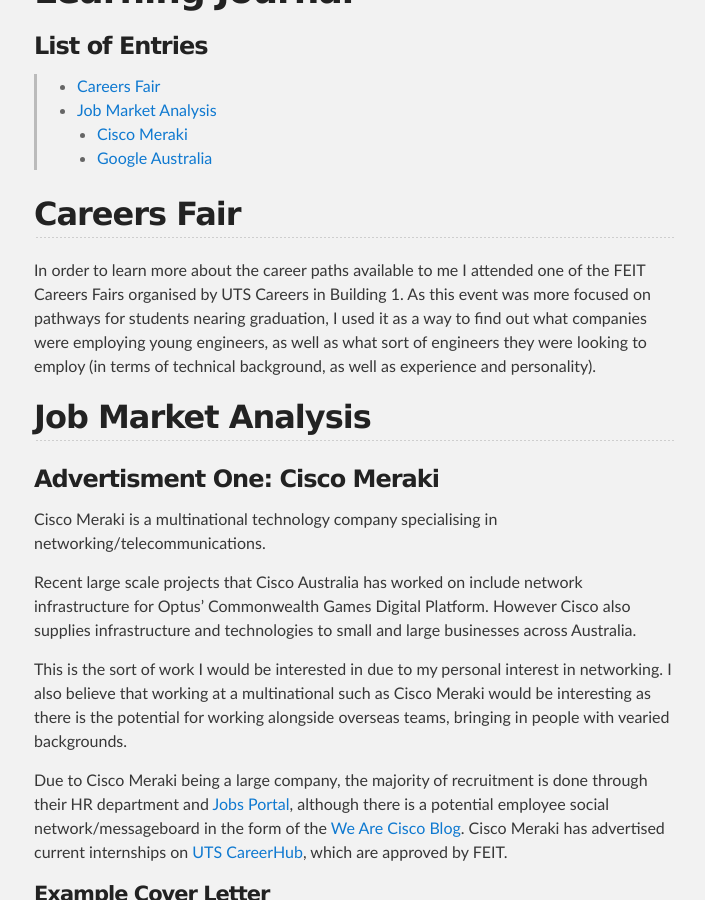
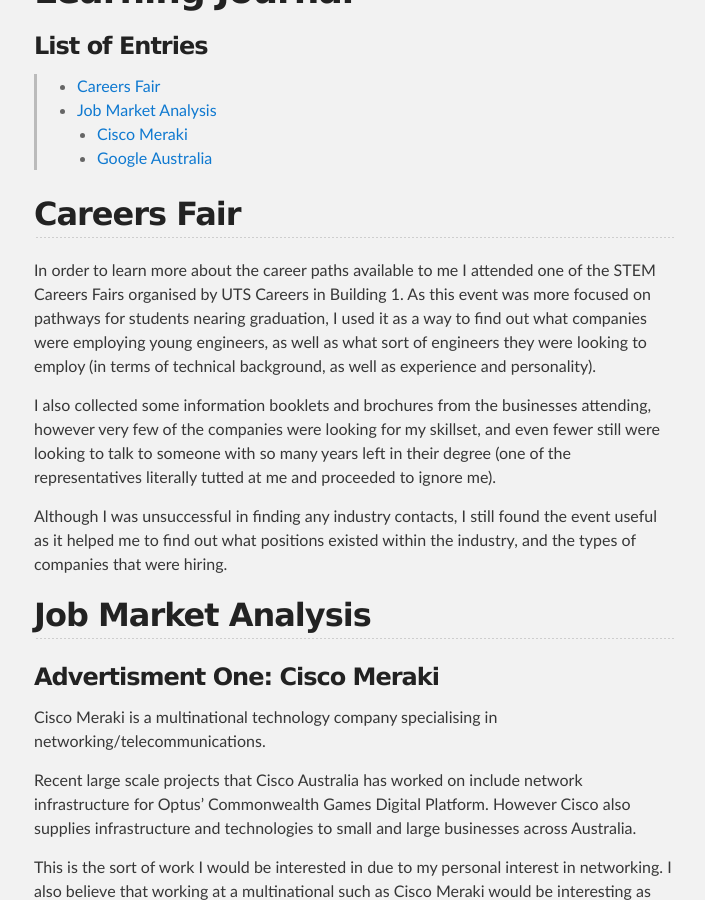
Before and after one commit to 13197963/13197963.github.io, a Jekyll site: the page built from learnJournal.md, in a window 1280 px wide and 900 px high, scrolled down 320 px. Shown: the whole window, without its empty margins (286-991 px from the left). Built offline with Jekyll 4.4.1, drawn with Linux system fonts in a browser that asks for light colours; our own code applies the rules of GitHub Pages for plain Markdown files.

Commit message:
Update learnJournal.md

```diff
--- a/learnJournal.md
+++ b/learnJournal.md
@@ -13,8 +13,12 @@ layout: default
 
 
 ## Careers Fair
-In order to learn more about the career paths available to me I attended one of the FEIT Careers Fairs organised by UTS Careers in Building 1.
+In order to learn more about the career paths available to me I attended one of the STEM Careers Fairs organised by UTS Careers in Building 1.
 As this event was more focused on pathways for students nearing graduation, I used it as a way to find out what companies were employing young engineers, as well as what sort of engineers they were looking to employ (in terms of technical background, as well as experience and personality).
+
+I also collected some information booklets and brochures from the businesses attending, however very few of the companies were looking for my skillset, and even fewer still were looking to talk to someone with so many years left in their degree (one of the representatives literally tutted at me and proceeded to ignore me).
+
+Although I was unsuccessful in finding any industry contacts, I still found the event useful as it helped me to find out what positions existed within the industry, and the types of companies that were hiring.
 
 
 
```
